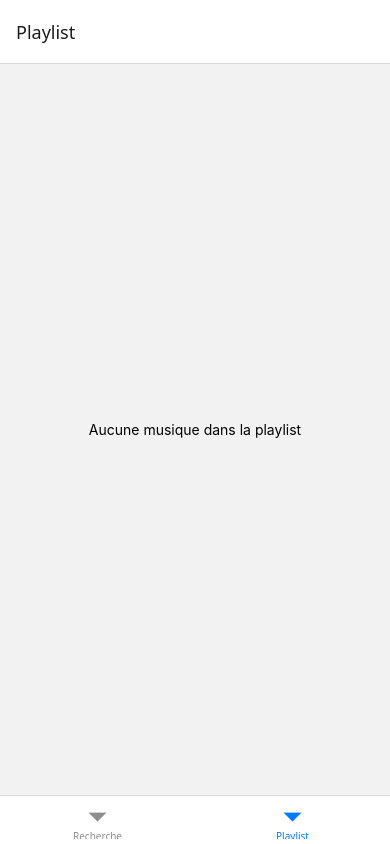
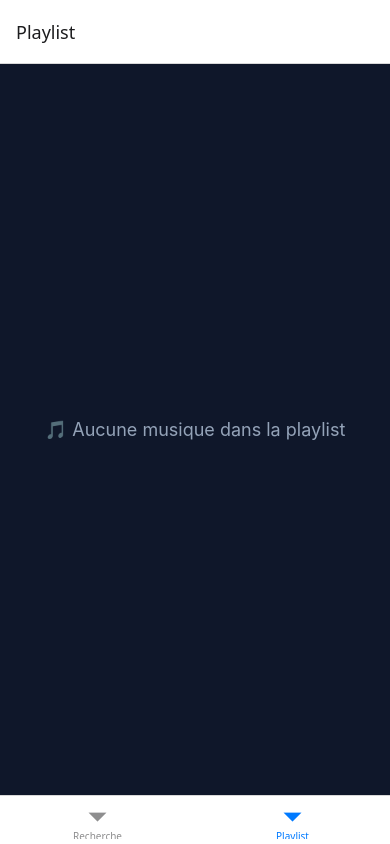
Before and after one commit to Baptiste-Borie/ItunesSeeker, a React Native app: screen /PlaylistScreen in a window 390 px wide. Built offline with nearby package versions, Linux system fonts and the light colour scheme.

Commit message:
05_03 add style

```diff
--- a/components/Screens/PlaylistScreen.js
+++ b/components/Screens/PlaylistScreen.js
@@ -1,5 +1,5 @@
 import React from "react";
-import { View, Text, FlatList } from "react-native";
+import { View, Text, FlatList, StyleSheet } from "react-native";
 import { useSelector } from "react-redux";
 import { musicSelector } from "../../store/MusicSlice";
 import TabSong from "./shared/TabSong";
@@ -9,21 +9,52 @@ export default function PlaylistScreen({ navigation }) {
 
   if (music.length === 0) {
     return (
-      <View style={{ flex: 1, justifyContent: "center", alignItems: "center" }}>
-        <Text>Aucune musique dans la playlist</Text>
+      <View style={styles.emptyContainer}>
+        <Text style={styles.emptyText}>🎵 Aucune musique dans la playlist</Text>
       </View>
     );
   }
 
   return (
-    <View>
+    <View style={styles.container}>
+      <Text style={styles.title}>Ma Playlist 🎶</Text>
       <FlatList
         data={music}
-        keyExtractor={(item) => Math.random().toString()}
+        keyExtractor={(item) =>
+          item.trackId?.toString() || Math.random().toString()
+        }
         renderItem={({ item }) => (
           <TabSong object={item} navigation={navigation} origin={"playlist"} />
         )}
+        contentContainerStyle={{ paddingBottom: 20 }}
       />
     </View>
   );
 }
+
+const styles = StyleSheet.create({
+  container: {
+    flex: 1,
+    backgroundColor: "#0f172a",
+    padding: 20,
+  },
+  emptyContainer: {
+    flex: 1,
+    backgroundColor: "#0f172a",
+    justifyContent: "center",
+    alignItems: "center",
+    padding: 20,
+  },
+  emptyText: {
+    color: "#94a3b8",
+    fontSize: 18,
+    textAlign: "center",
+  },
+  title: {
+    color: "#fff",
+    fontSize: 24,
+    fontWeight: "bold",
+    marginBottom: 15,
+    textAlign: "center",
+  },
+});
--- a/components/Screens/SearchBarScreen.js
+++ b/components/Screens/SearchBarScreen.js
@@ -5,6 +5,7 @@ import {
   FlatList,
   TouchableOpacity,
   Text,
+  StyleSheet,
 } from "react-native";
 import TabSong from "./shared/TabSong";
 
@@ -39,56 +40,42 @@ export default function SearchBarScreen({ navigation }) {
     }
   };
 
-  const filterButtonStyle = (currentFilter) => {
-    return {
-      borderWidth: 1,
-      padding: 10,
-      marginRight: 10,
-      borderRadius: 5,
-      borderColor: filter === currentFilter ? "blue" : "#ccc",
-    };
-  };
+  const filterButtonStyle = (currentFilter) => [
+    styles.filterButton,
+    filter === currentFilter && styles.filterButtonActive,
+  ];
 
   return (
-    <View style={{ flex: 1, margin: 50, padding: 20 }}>
-      <View
-        style={{
-          flexDirection: "row",
-          justifyContent: "space-between",
-          paddingBottom: 10,
-        }}
-      >
+    <View style={styles.container}>
+      <Text style={styles.title}>ItunesSeeker 🎧</Text>
+
+      <View style={styles.filters}>
         <TouchableOpacity
           onPress={() => setFilterType("song")}
           style={filterButtonStyle("song")}
         >
-          <Text>Chanson</Text>
+          <Text style={styles.filterText}>Chanson</Text>
         </TouchableOpacity>
 
         <TouchableOpacity
           onPress={() => setFilterType("album")}
           style={filterButtonStyle("album")}
         >
-          <Text>Album</Text>
+          <Text style={styles.filterText}>Album</Text>
         </TouchableOpacity>
 
         <TouchableOpacity
           onPress={() => setFilterType("musicArtist")}
           style={filterButtonStyle("musicArtist")}
         >
-          <Text>Artiste</Text>
+          <Text style={styles.filterText}>Artiste</Text>
         </TouchableOpacity>
       </View>
 
       <TextInput
         placeholder="Cherchez une musique..."
-        style={{
-          borderWidth: 1,
-          borderColor: "#ccc",
-          padding: 10,
-          marginBottom: 10,
-          borderRadius: 5,
-        }}
+        placeholderTextColor="#aaa"
+        style={styles.input}
         value={searchTerm}
         onChangeText={(text) => setSearchTerm(text)}
         onSubmitEditing={() => searchMusic(searchTerm)}
@@ -111,3 +98,48 @@ export default function SearchBarScreen({ navigation }) {
     </View>
   );
 }
+
+const styles = StyleSheet.create({
+  container: {
+    flex: 1,
+    backgroundColor: "#0f172a", // bleu foncé
+    padding: 20,
+  },
+  title: {
+    fontSize: 26,
+    fontWeight: "bold",
+    color: "#fff",
+    marginBottom: 20,
+    textAlign: "center",
+  },
+  filters: {
+    flexDirection: "row",
+    justifyContent: "space-between",
+    marginBottom: 15,
+  },
+  filterButton: {
+    borderWidth: 1,
+    borderColor: "#334155",
+    borderRadius: 8,
+    paddingVertical: 8,
+    paddingHorizontal: 12,
+    backgroundColor: "#1e293b",
+  },
+  filterButtonActive: {
+    borderColor: "#3b82f6",
+    backgroundColor: "#2563eb",
+  },
+  filterText: {
+    color: "#fff",
+    fontWeight: "500",
+  },
+  input: {
+    backgroundColor: "#1e293b",
+    borderRadius: 10,
+    padding: 12,
+    color: "#fff",
+    borderColor: "#334155",
+    borderWidth: 1,
+    marginBottom: 20,
+  },
+});
--- a/components/Screens/SingleAlbumScreen.js
+++ b/components/Screens/SingleAlbumScreen.js
@@ -6,6 +6,7 @@ import {
   Image,
   TouchableOpacity,
   ActivityIndicator,
+  StyleSheet,
 } from "react-native";
 
 export default function SingleAlbumScreen({ route, navigation }) {
@@ -40,40 +41,30 @@ export default function SingleAlbumScreen({ route, navigation }) {
 
   if (loading) {
     return (
-      <View style={{ flex: 1, justifyContent: "center", alignItems: "center" }}>
-        <ActivityIndicator size="large" color="#0000ff" />
+      <View style={styles.center}>
+        <ActivityIndicator size="large" color="#3b82f6" />
       </View>
     );
   }
 
   if (!album) {
     return (
-      <View style={{ flex: 1, justifyContent: "center", alignItems: "center" }}>
-        <Text>Aucun album trouvé</Text>
+      <View style={styles.center}>
+        <Text style={styles.emptyText}>Aucun album trouvé</Text>
       </View>
     );
   }
 
   return (
-    <View style={{ flex: 1, alignItems: "center", padding: 20 }}>
-      <Image
-        source={{ uri: album.artworkUrl100 }}
-        style={{
-          width: 250,
-          height: 250,
-          borderRadius: 5,
-          marginBottom: 20,
-        }}
-      />
-
-      <Text style={{ fontSize: 24, fontWeight: "bold" }}>
-        {album.collectionName}
-      </Text>
-      <Text style={{ fontSize: 18, color: "gray" }}>{album.artistName}</Text>
+    <View style={styles.container}>
+      <Image source={{ uri: album.artworkUrl100 }} style={styles.image} />
+      <Text style={styles.albumName}>{album.collectionName}</Text>
+      <Text style={styles.artistName}>{album.artistName}</Text>
 
       <FlatList
         data={songs}
         keyExtractor={(item) => item.trackId.toString()}
+        contentContainerStyle={{ paddingBottom: 20 }}
         renderItem={({ item }) => (
           <TouchableOpacity
             onPress={() =>
@@ -82,23 +73,60 @@ export default function SingleAlbumScreen({ route, navigation }) {
                 origin: "album",
               })
             }
+            style={styles.songRow}
           >
-            <View
-              style={{
-                flexDirection: "row",
-                alignItems: "center",
-                padding: 10,
-                borderBottomWidth: 1,
-                borderColor: "#ccc",
-              }}
-            >
-              <Text style={{ fontSize: 16 }}>
-                {item.trackName} - {item.artistName}
-              </Text>
-            </View>
+            <Text style={styles.songText}>
+              {item.trackName} - {item.artistName}
+            </Text>
           </TouchableOpacity>
         )}
       />
     </View>
   );
 }
+
+const styles = StyleSheet.create({
+  container: {
+    flex: 1,
+    backgroundColor: "#0f172a",
+    padding: 20,
+  },
+  center: {
+    flex: 1,
+    justifyContent: "center",
+    alignItems: "center",
+    backgroundColor: "#0f172a",
+  },
+  emptyText: {
+    color: "#94a3b8",
+    fontSize: 18,
+  },
+  image: {
+    width: 200,
+    height: 200,
+    borderRadius: 12,
+    alignSelf: "center",
+    marginBottom: 20,
+  },
+  albumName: {
+    fontSize: 22,
+    fontWeight: "bold",
+    color: "#fff",
+    textAlign: "center",
+  },
+  artistName: {
+    fontSize: 16,
+    color: "#94a3b8",
+    marginBottom: 20,
+    textAlign: "center",
+  },
+  songRow: {
+    paddingVertical: 12,
+    borderBottomWidth: 1,
+    borderColor: "#334155",
+  },
+  songText: {
+    fontSize: 16,
+    color: "#f1f5f9",
+  },
+});
--- a/components/Screens/SingleArtistScreen.js
+++ b/components/Screens/SingleArtistScreen.js
@@ -1,5 +1,13 @@
 import React, { useState, useEffect } from "react";
-import { View, Text, FlatList, Image, TouchableOpacity } from "react-native";
+import {
+  View,
+  Text,
+  FlatList,
+  Image,
+  TouchableOpacity,
+  StyleSheet,
+  ScrollView,
+} from "react-native";
 
 export default function SingleArtistScreen({ route, navigation }) {
   const { object: artist } = route.params;
@@ -28,7 +36,9 @@ export default function SingleArtistScreen({ route, navigation }) {
         dataAlbums.results.filter((item) => item.wrapperType === "collection")
       );
       setSongs(
-        dataSongs.results.filter((item) => item.wrapperType === "track")
+        dataSongs.results
+          .filter((item) => item.wrapperType === "track")
+          .slice(0, 6)
       );
     } catch (error) {
       console.error(
@@ -40,24 +50,21 @@ export default function SingleArtistScreen({ route, navigation }) {
 
   if (!artist) {
     return (
-      <View style={{ flex: 1, justifyContent: "center", alignItems: "center" }}>
-        <Text>Aucun artiste trouvé</Text>
+      <View style={styles.center}>
+        <Text style={styles.emptyText}>Aucun artiste trouvé</Text>
       </View>
     );
   }
 
   return (
-    <View style={{ flex: 1, alignItems: "center", padding: 20 }}>
-      <Text style={{ fontSize: 24, fontWeight: "bold" }}>
-        {artist.artistName}
-      </Text>
+    <ScrollView style={styles.container}>
+      <Text style={styles.artistName}>{artist.artistName}</Text>
 
-      <Text style={{ fontSize: 20, marginTop: 20, fontWeight: "bold" }}>
-        Meilleurs Titres
-      </Text>
+      <Text style={styles.sectionTitle}>🎵 Meilleurs Titres</Text>
       <FlatList
         data={songs}
         keyExtractor={(item) => item.trackId.toString()}
+        scrollEnabled={false}
         renderItem={({ item }) => (
           <TouchableOpacity
             onPress={() =>
@@ -66,52 +73,82 @@ export default function SingleArtistScreen({ route, navigation }) {
                 origin: "artist",
               })
             }
+            style={styles.row}
           >
-            <View
-              style={{
-                flexDirection: "row",
-                alignItems: "center",
-                padding: 10,
-                borderBottomWidth: 1,
-                borderColor: "#ccc",
-              }}
-            >
-              <Text style={{ fontSize: 16 }}>{item.trackName}</Text>
-            </View>
+            <Text style={styles.songText}>{item.trackName}</Text>
           </TouchableOpacity>
         )}
       />
 
-      <Text style={{ fontSize: 20, marginTop: 20, fontWeight: "bold" }}>
-        Meilleurs Albums
-      </Text>
+      <Text style={styles.sectionTitle}>📀 Meilleurs Albums</Text>
       <FlatList
         data={albums}
         keyExtractor={(item) => item.collectionId.toString()}
+        scrollEnabled={false}
         renderItem={({ item }) => (
           <TouchableOpacity
             onPress={() =>
               navigation.navigate("SingleAlbumScreen", { object: item })
             }
+            style={styles.row}
           >
-            <View
-              style={{
-                flexDirection: "row",
-                alignItems: "center",
-                padding: 10,
-                borderBottomWidth: 1,
-                borderColor: "#ccc",
-              }}
-            >
-              <Image
-                source={{ uri: item.artworkUrl60 }}
-                style={{ width: 50, height: 50, marginRight: 10 }}
-              />
-              <Text style={{ fontSize: 16 }}>{item.collectionName}</Text>
-            </View>
+            <Image
+              source={{ uri: item.artworkUrl60 }}
+              style={styles.albumImage}
+            />
+            <Text style={styles.songText}>{item.collectionName}</Text>
           </TouchableOpacity>
         )}
       />
-    </View>
+    </ScrollView>
   );
 }
+
+const styles = StyleSheet.create({
+  container: {
+    flex: 1,
+    backgroundColor: "#0f172a",
+    padding: 20,
+  },
+  center: {
+    flex: 1,
+    justifyContent: "center",
+    alignItems: "center",
+    backgroundColor: "#0f172a",
+  },
+  emptyText: {
+    color: "#94a3b8",
+    fontSize: 18,
+  },
+  artistName: {
+    fontSize: 26,
+    fontWeight: "bold",
+    color: "#fff",
+    textAlign: "center",
+    marginBottom: 25,
+  },
+  sectionTitle: {
+    fontSize: 20,
+    fontWeight: "600",
+    color: "#38bdf8",
+    marginTop: 20,
+    marginBottom: 10,
+  },
+  row: {
+    flexDirection: "row",
+    alignItems: "center",
+    paddingVertical: 12,
+    borderBottomWidth: 1,
+    borderColor: "#334155",
+  },
+  songText: {
+    fontSize: 16,
+    color: "#f1f5f9",
+  },
+  albumImage: {
+    width: 50,
+    height: 50,
+    borderRadius: 8,
+    marginRight: 10,
+  },
+});
--- a/components/Screens/SingleSongScreen.js
+++ b/components/Screens/SingleSongScreen.js
@@ -1,8 +1,14 @@
-import React from "react";
-import { View, Text, Image, Button, Alert } from "react-native";
+import React, { useState } from "react";
+import {
+  View,
+  Text,
+  Image,
+  Alert,
+  StyleSheet,
+  TouchableOpacity,
+} from "react-native";
 import { useDispatch, useSelector } from "react-redux";
 import { addMusic, updateRating } from "../../store/MusicSlice";
-import { useState } from "react";
 import Rating from "./shared/Rating";
 
 export default function SingleSongScreen({ route, navigation }) {
@@ -38,28 +44,28 @@ export default function SingleSongScreen({ route, navigation }) {
 
   if (!song) {
     return (
-      <View style={{ flex: 1, justifyContent: "center", alignItems: "center" }}>
-        <Text>Aucune chanson trouvée</Text>
+      <View style={styles.center}>
+        <Text style={styles.text}>Aucune chanson trouvée</Text>
       </View>
     );
   }
 
   return (
-    <View style={{ flex: 1, alignItems: "center", padding: 50 }}>
-      <Image
-        source={{ uri: song.artworkUrl100 }}
-        style={{ width: 150, height: 150, marginBottom: 20 }}
-      />
-      <Text style={{ fontSize: 20, fontWeight: "bold" }}>{song.trackName}</Text>
-      <Text style={{ fontSize: 16, color: "gray" }}>{song.artistName}</Text>
+    <View style={styles.container}>
+      <Image source={{ uri: song.artworkUrl100 }} style={styles.image} />
 
-      <Button
-        title="Écouter un extrait"
+      <Text style={styles.trackName}>{song.trackName}</Text>
+      <Text style={styles.artistName}>{song.artistName}</Text>
+
+      <TouchableOpacity
+        style={styles.button}
         onPress={() => console.log("b:musique")}
-      />
+      >
+        <Text style={styles.buttonText}>🎧 Écouter un extrait</Text>
+      </TouchableOpacity>
 
-      <Button
-        title="Voir l'album"
+      <TouchableOpacity
+        style={styles.button}
         onPress={() =>
           song.collectionId &&
           navigation.navigate("SingleAlbumScreen", {
@@ -69,28 +75,91 @@ export default function SingleSongScreen({ route, navigation }) {
             },
           })
         }
-      />
+      >
+        <Text style={styles.buttonText}>📀 Voir l'album</Text>
+      </TouchableOpacity>
 
-      <Button
-        title="Voir l'artiste"
+      <TouchableOpacity
+        style={styles.button}
         onPress={() =>
           song.artistId &&
           navigation.navigate("SingleArtistScreen", {
-            object: { artistId: song.artistId, artistName: song.artistName },
+            object: {
+              artistId: song.artistId,
+              artistName: song.artistName,
+            },
           })
         }
-      />
+      >
+        <Text style={styles.buttonText}>👤 Voir l'artiste</Text>
+      </TouchableOpacity>
 
       {origin !== "playlist" && (
-        <Button title="Ajouter à la playlist" onPress={addToPlaylist} />
+        <TouchableOpacity style={styles.button} onPress={addToPlaylist}>
+          <Text style={styles.buttonText}>➕ Ajouter à la playlist</Text>
+        </TouchableOpacity>
       )}
 
       {origin === "playlist" && (
-        <View style={{ marginTop: 20 }}>
-          <Text style={{ fontSize: 18 }}>Évaluez cette chanson :</Text>
+        <View style={{ marginTop: 30 }}>
+          <Text style={[styles.text, { marginBottom: 10 }]}>
+            ⭐ Évaluez cette chanson :
+          </Text>
           <Rating currentRating={rating} onRate={rateSong} />
         </View>
       )}
     </View>
   );
 }
+
+const styles = StyleSheet.create({
+  container: {
+    flex: 1,
+    backgroundColor: "#0f172a",
+    alignItems: "center",
+    padding: 30,
+  },
+  center: {
+    flex: 1,
+    justifyContent: "center",
+    alignItems: "center",
+    backgroundColor: "#0f172a",
+  },
+  image: {
+    width: 180,
+    height: 180,
+    borderRadius: 12,
+    marginBottom: 25,
+  },
+  trackName: {
+    fontSize: 24,
+    fontWeight: "bold",
+    color: "#fff",
+    textAlign: "center",
+    marginBottom: 4,
+  },
+  artistName: {
+    fontSize: 16,
+    color: "#94a3b8",
+    marginBottom: 20,
+    textAlign: "center",
+  },
+  button: {
+    backgroundColor: "#1e40af",
+    paddingVertical: 12,
+    paddingHorizontal: 20,
+    borderRadius: 10,
+    marginTop: 10,
+    width: "100%",
+  },
+  buttonText: {
+    color: "#fff",
+    fontWeight: "600",
+    textAlign: "center",
+    fontSize: 16,
+  },
+  text: {
+    color: "#fff",
+    fontSize: 16,
+  },
+});
--- a/components/Screens/shared/TabSong.js
+++ b/components/Screens/shared/TabSong.js
@@ -1,5 +1,5 @@
 import React from "react";
-import { Text, Image, TouchableOpacity } from "react-native";
+import { Text, Image, TouchableOpacity, View, StyleSheet } from "react-native";
 
 export default function TabSong({ object, navigation, origin, filter }) {
   const renderText = () => {
@@ -17,54 +17,52 @@ export default function TabSong({ object, navigation, origin, filter }) {
 
   const navigateToScreen = () => {
     if (filter === "album") {
-      navigation.navigate("SingleAlbumScreen", {
-        object: object,
-        origin: origin,
-      });
+      navigation.navigate("SingleAlbumScreen", { object, origin });
     } else if (filter === "musicArtist") {
-      navigation.navigate("SingleArtistScreen", {
-        object: object,
-        origin: origin,
-      });
+      navigation.navigate("SingleArtistScreen", { object, origin });
     } else {
-      navigation.navigate("SingleSongScreen", {
-        object: object,
-        origin: origin,
-      });
+      navigation.navigate("SingleSongScreen", { object, origin });
     }
   };
 
   return (
-    <TouchableOpacity
-      style={{
-        flexDirection: "row",
-        alignItems: "center",
-        padding: 10,
-        borderBottomWidth: 1,
-        borderColor: "#ccc",
-      }}
-      onPress={navigateToScreen}
-    >
+    <TouchableOpacity style={styles.container} onPress={navigateToScreen}>
       {filter !== "musicArtist" && (
-        <Image
-          source={{ uri: object.artworkUrl100 }}
-          style={{
-            width: 50,
-            height: 50,
-            marginRight: 10,
-            borderRadius: 5,
-          }}
-        />
+        <Image source={{ uri: object.artworkUrl100 }} style={styles.image} />
       )}
 
-      <Text
-        style={{
-          fontSize: 16,
-          marginLeft: filter === "musicArtist" ? 0 : 10,
-        }}
-      >
-        {renderText()}
-      </Text>
+      <View style={styles.textContainer}>
+        <Text numberOfLines={2} style={styles.text}>
+          {renderText()}
+        </Text>
+      </View>
     </TouchableOpacity>
   );
 }
+
+const styles = StyleSheet.create({
+  container: {
+    flexDirection: "row",
+    padding: 12,
+    alignItems: "center",
+    borderBottomWidth: 1,
+    borderBottomColor: "#334155",
+    backgroundColor: "#1e293b",
+    borderRadius: 8,
+    marginBottom: 8,
+  },
+  image: {
+    width: 60,
+    height: 60,
+    borderRadius: 8,
+    marginRight: 12,
+  },
+  textContainer: {
+    flexShrink: 1,
+  },
+  text: {
+    fontSize: 16,
+    color: "#f1f5f9",
+    fontWeight: "500",
+  },
+});
```
